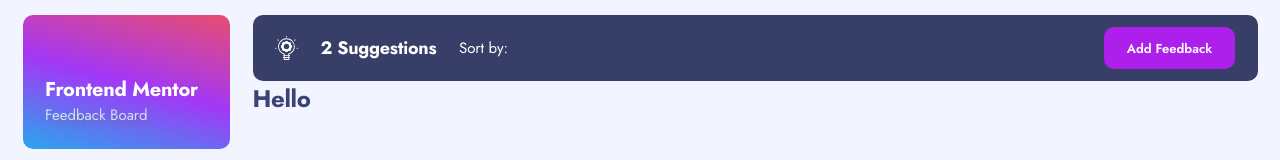
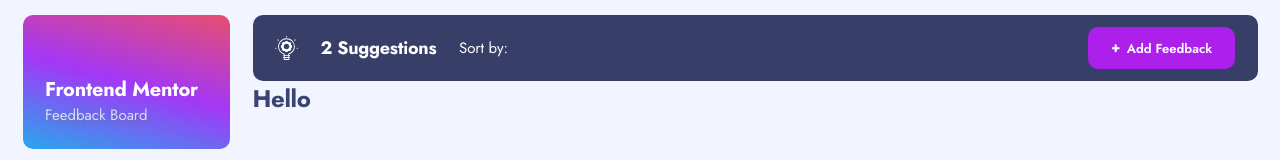
Before and after one commit to hollowww-dev/feedback-app-fe, a React (Vite) app: page / in a window 1280 px wide. Shown: the top 160 px of the page. Built offline with nearby package versions, Linux system fonts and the light colour scheme; no server answers.

Commit message:
Added icon to a new feedback button

```diff
--- a/src/components/Buttons.tsx
+++ b/src/components/Buttons.tsx
@@ -2,6 +2,9 @@
 
 export const ButtonPrimary = styled.button`
 	padding: 0.9em 1.75em;
+	display: flex;
+	align-items: center;
+	gap: 0.5em;
 	border-radius: 10px;
 	background-color: ${({ theme }) => theme.primary};
 	font-size: 1.3rem;
--- a/src/components/FeedbackListPage/FeedbackHeader.tsx
+++ b/src/components/FeedbackListPage/FeedbackHeader.tsx
@@ -6,6 +6,7 @@
 import breakpoints from '../../utils/breakpoints';
 
 import IconSuggestions from '../../assets/suggestions/icon-suggestions.svg?react';
+import IconPlus from '../../assets/shared/icon-plus.svg?react';
 
 const HeaderContainer = styled.div`
 	padding: 0.8em 1.5em;
@@ -45,7 +46,10 @@
 				<span className="sortBy">Sort by:</span>
 			</div>
 			<div>
-				<ButtonPrimary>Add Feedback</ButtonPrimary>
+				<ButtonPrimary>
+					<IconPlus />
+					Add Feedback
+				</ButtonPrimary>
 			</div>
 		</HeaderContainer>
 	);
```
